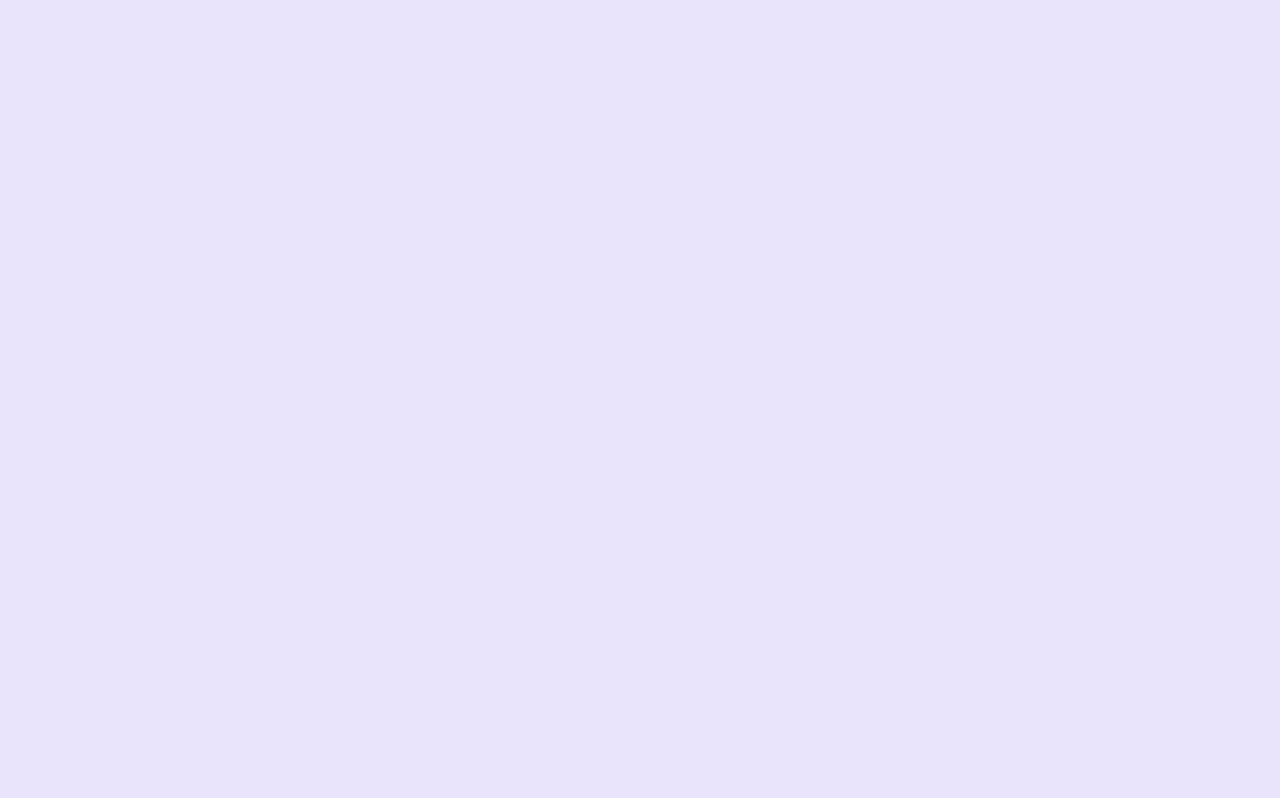
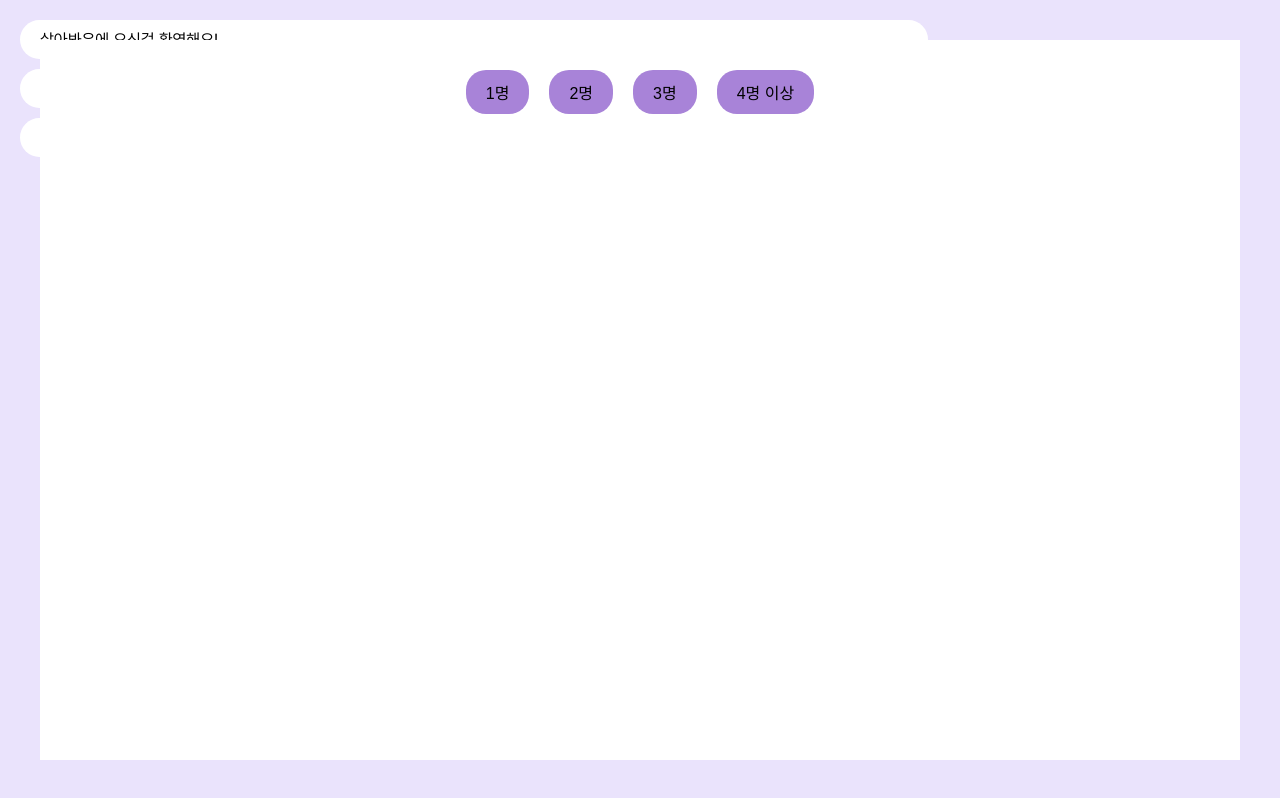
Before and after one commit to SPARCS-Service-Hackathon-2024/A7-Frontend, a React (Create React App) app: page /chat in a window 1280 px wide. Built offline with nearby package versions, Linux system fonts and the light colour scheme; the HTML template or start-up script is replaced by a standard one.

Commit message:
Feat: chat 일부 구현

```diff
--- a/package.json
+++ b/package.json
@@ -9,6 +9,7 @@
     "@testing-library/user-event": "^13.5.0",
     "react": "^18.2.0",
     "react-dom": "^18.2.0",
+    "react-modal": "^3.16.1",
     "react-router-dom": "^6.22.0",
     "react-scripts": "5.0.1",
     "styled-components": "^6.1.8",
--- a/src/App.css
+++ b/src/App.css
@@ -29,7 +29,6 @@
 
 .App-header {
   background-color: #282c34;
-  min-height: 100vh;
   display: flex;
   flex-direction: column;
   align-items: center;
--- /dev/null
+++ b/src/components/FirstModal.css
@@ -0,0 +1,43 @@
+.Modal {
+    position: absolute;
+    top: 40px;
+    left: 40px;
+    right: 40px;
+    bottom: 40px;
+    background: #fff;
+    overflow: auto;
+    outline: none;
+    padding: '20px';
+}
+
+.Overlay {
+    position: 'fixed';
+    top: 0;
+    left: 0;
+    right: 0;
+    bottom: 0;
+}
+
+.modal-content {
+    text-align: center;
+}
+
+.button-container {
+    margin-top: 20px;
+}
+
+.modal-button {
+    background-color: #A883D8;
+    color: black;
+    border: none;
+    padding: 10px 20px;
+    margin: 10px;
+    border-radius: 20px;
+    font-size: 16px;
+    cursor: pointer;
+    transition: background-color 0.3s ease;
+}
+
+.modal-button.selected {
+    background-color: #9A8CFF;
+}
--- /dev/null
+++ b/src/components/FirstModal.js
@@ -0,0 +1,26 @@
+import React from 'react';
+import Modal from 'react-modal';
+import './FirstModal.css';
+
+const FirstModal = ({ isOpen, onRequestClose }) => {
+    return (
+        <Modal
+            isOpen={isOpen}
+            onRequestClose={onRequestClose}
+            contentLabel="Example Modal"
+            className="Modal"
+            overlayClassName="Overlay"
+        >
+            <div className="modal-content">
+                <div className="button-container">
+                    <button onClick={onRequestClose} className="modal-button">1명</button>
+                    <button onClick={onRequestClose} className="modal-button">2명</button>
+                    <button onClick={onRequestClose} className="modal-button">3명</button>
+                    <button onClick={onRequestClose} className="modal-button">4명 이상</button>
+                </div>
+            </div>
+        </Modal>
+    );
+}
+
+export default FirstModal;
--- a/src/pages/Chat.js
+++ b/src/pages/Chat.js
@@ -1,20 +1,162 @@
-import React from 'react';
-import styled from 'styled-components';
+import React, { useState, useEffect } from 'react';
+import styled, { keyframes } from 'styled-components';
+import chatProfile from '../assets/chatProfilePic.svg';
+import FirstModal from '../components/FirstModal';
 
 const StyledChat = styled.div`
   background-color: #EAE3FC;
   width: 100%;
   height: 100%;
+  overflow: auto;
+  padding: 20px;
+  box-sizing: border-box;
+  text-align: left;
+  font-family: 'Pretendard', sans-serif;
+`;
+
+const slideIn = keyframes`
+  from {
+    transform: translateY(-20px);
+    opacity: 0;
+  }
+  to {
+    transform: translateY(0);
+    opacity: 1;
+  }
+`;
+
+const ChatBubble = styled.div`
+  background-color: #ffffff;
+  padding: 10px 20px;
+  border-radius: 20px;
+  margin-bottom: 10px;
+  max-width: 70%;
+  animation: ${slideIn} 0.5s ease-out;
+  opacity: 0;
+  animation-fill-mode: forwards;
 `;
 
 const ChatContainer = styled.div`
-  height: 100vh; /* 100%의 뷰포트 높이 */
+  height: 100vh;
 `;
 
+const customStyles = {
+  content: {
+    top: '50%',
+    left: '50%',
+    right: 'auto',
+    bottom: 'auto',
+    marginRight: '-50%',
+    transform: 'translate(-50%, -50%)',
+    padding: '20px',
+    borderRadius: '10px',
+  },
+};
+
+
 const Chat = () => {
+  const [nickname, setNickname] = useState('');
+  const [messages, setMessages] = useState([]);
+  const [index, setIndex] = useState(0);
+  const [modalOpenFirst, setModalOpenFirst] = useState(false);
+  const [modalOpenSecond, setModalOpenSecond] = useState(false);
+
+  useEffect(() => {
+    const storedNickname = localStorage.getItem('nickname');
+    if (storedNickname) {
+      setNickname(storedNickname);
+    }
+  }, []);
+
+  const chatMessages = [
+    '살아봐유에 오신걸 환영해요!',
+    `${nickname}님에게 딱 맞는 대전 집을 찾기 위해 몇 가지 질문에 대답해주세요!`,
+    '몇명이 살 예정인가요?',
+    '그렇군요!',
+    '그럼 대전에 얼마나 머무를 예정인가요?',
+    '학생이신가요 아니면 직장인이신가요?',
+    '아 그러시군요!',
+    '자차가 있으신가요?',
+    '마지막 질문입니다!',
+    '아이와 함께 지낼 예정인가요?',
+    '마지막까지 성실하게 답변해주셔서 감사해요!',
+    '혹시 저희가 알면 좋은 추가정보가 있을까요?',
+    '예를 들어 휠체어를 이용한다던가, 근처에 병원이 있어야 한다던지요!',
+    '만약 추가정보가 없다면 없다고 답변해주세요'
+  ];
+
+  const showModalFirst = () => {
+    setModalOpenFirst(true);
+  };
+
+  const closeModalFirst = () => {
+    setModalOpenFirst(false);
+
+    setIndex((prevIndex) => {
+      const nextIndex = prevIndex + 1;
+      if (nextIndex < chatMessages.length) {
+        setMessages((prevMessages) => [...prevMessages, chatMessages[nextIndex]]);
+      }
+      return nextIndex;
+    });
+  };
+
+  const showModalSecond = () => {
+    setModalOpenSecond(true);
+  };
+
+  const closeModalSecond = () => {
+    setModalOpenSecond(false);
+
+    setIndex((prevIndex) => {
+      const nextIndex = prevIndex + 1;
+      if (nextIndex < chatMessages.length) {
+        setMessages((prevMessages) => [...prevMessages, chatMessages[nextIndex]]);
+      }
+      return nextIndex;
+    });
+  };
+
+
+  useEffect(() => {
+    const intervalId = setInterval(() => {
+      if (index < chatMessages.length) {
+        if (chatMessages[index] === '그렇군요!') {
+          showModalFirst();
+          clearInterval(intervalId);
+        }
+
+        else if(chatMessages[index] === '그럼 대전에 얼마나 머무를 예정인가요?'){
+          showModalSecond();
+          clearInterval(intervalId);
+        }
+
+        else if(chatMessages[index] === '학생이신가요 아니면 직장인이신가요?'){
+          showModalSecond();
+          clearInterval(intervalId);
+        }
+        else {
+          setMessages(prevMessages => [...prevMessages, chatMessages[index]]);
+          setIndex(prevIndex => prevIndex + 1);
+        }
+      } else {
+        clearInterval(intervalId);
+      }
+    }, 1000);
+
+    return () => clearInterval(intervalId);
+  }, [index, chatMessages]);
+
   return (
     <ChatContainer>
-      <StyledChat />
+      <StyledChat>
+        {messages.map((message, idx) => (
+          <ChatBubble key={idx}>{message}</ChatBubble>
+        ))}
+
+        {modalOpenFirst && <FirstModal isOpen={modalOpenFirst} onRequestClose={closeModalFirst} />}
+
+      </StyledChat>
     </ChatContainer>
   );
 }
--- a/src/pages/OnBoarding.js
+++ b/src/pages/OnBoarding.js
@@ -13,7 +13,7 @@ const Container = styled.div`
   height: 100vh;
   box-sizing: border-box;
   background-color: #a883d8;
-  padding-bottom: 20px; /* 추가: 하단 여백을 위해 */
+  padding-bottom: 20px;
 `;
 
 const LogoImage = styled.img`
@@ -26,7 +26,7 @@ const LogoImage = styled.img`
 `;
 
 const Button = styled.button`
-  margin-top: auto; /* 추가: 자동 마진을 통해 하단에 배치 */
+  margin-top: auto;
   background-color: #ffffff;
   width: 80%;
   height: 45px;
```
Also changed, not shown: 1 other file (tests, documents, lock files or other folders).
